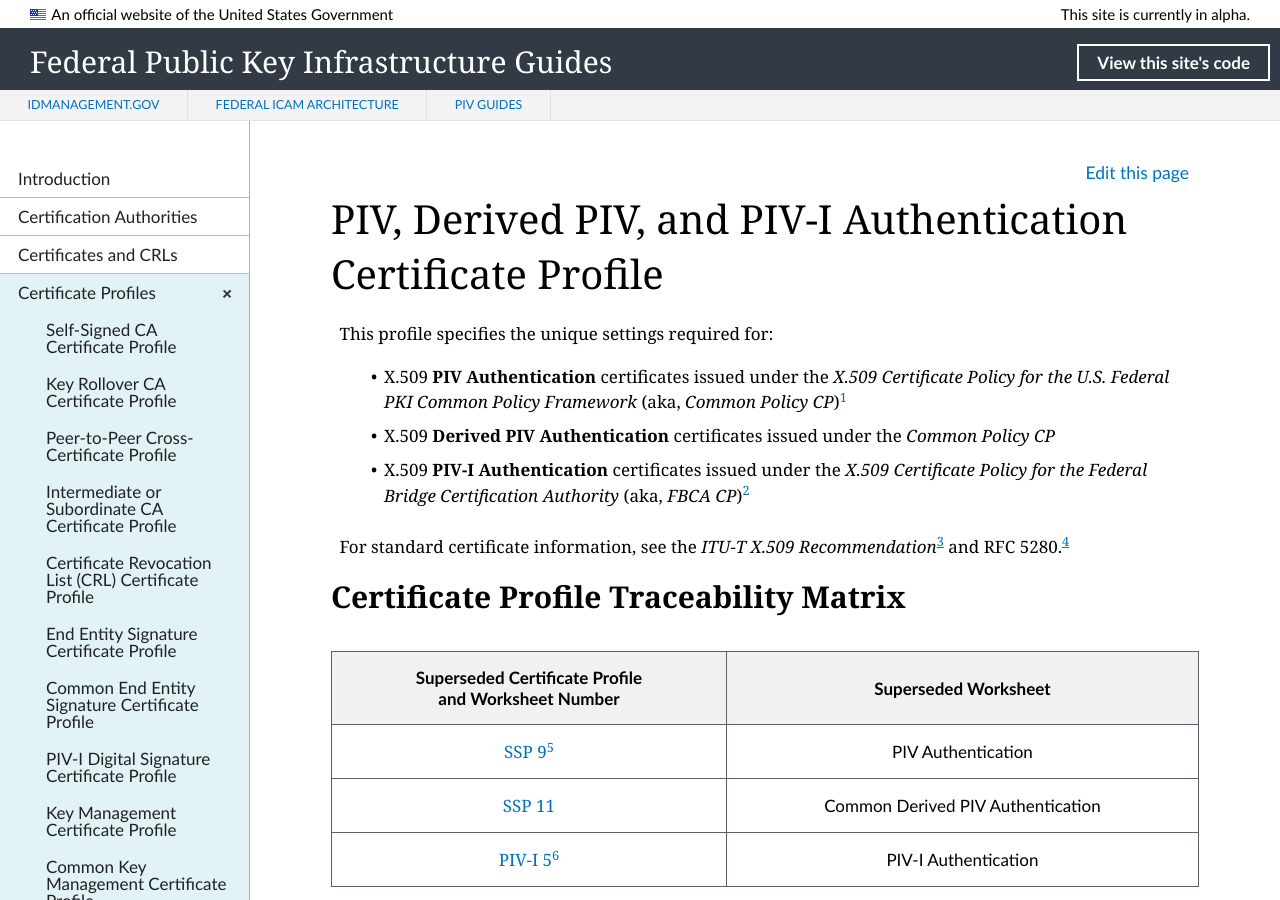
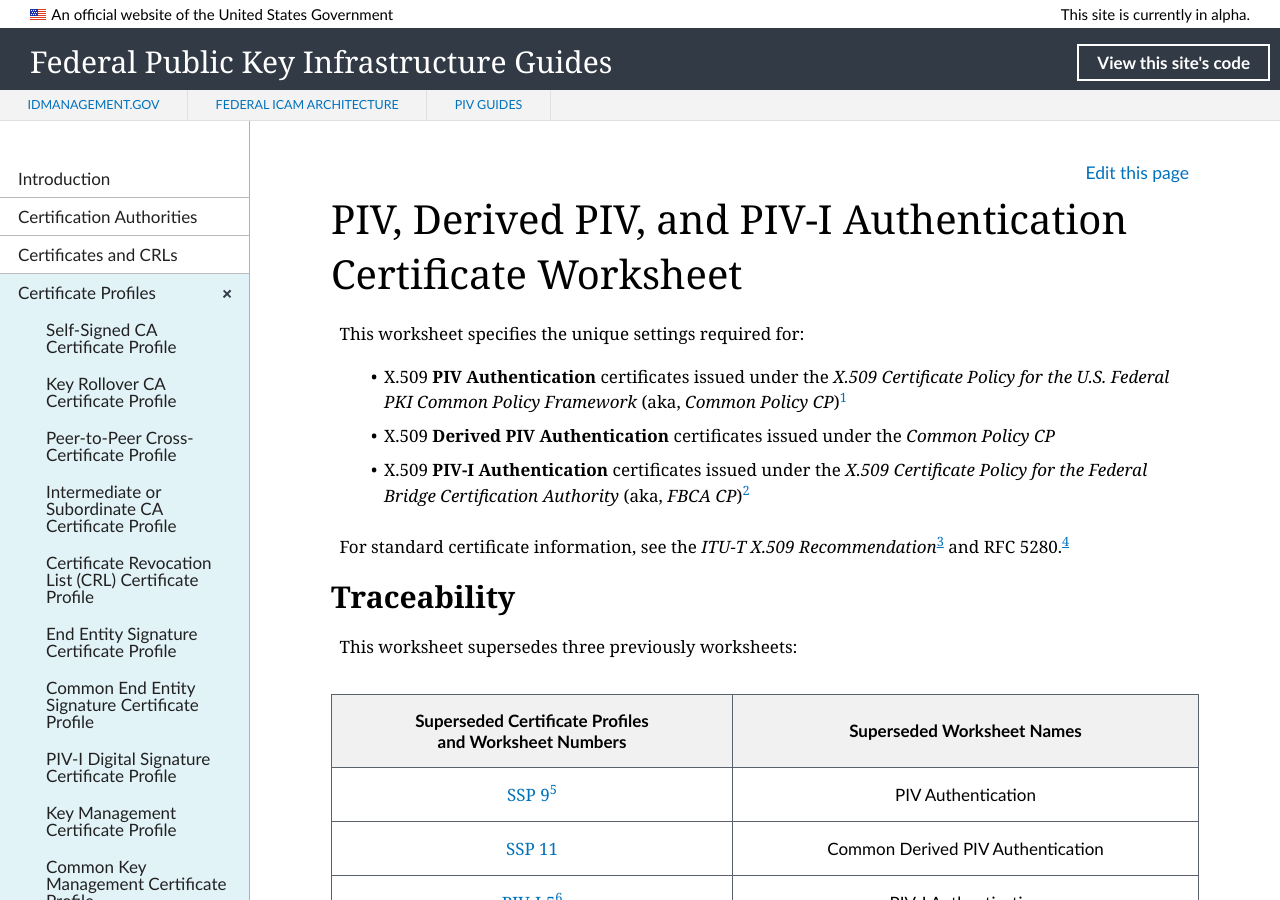
Before and after one commit to GSA/fpki-guides, a Jekyll site: the page built from _profiles/23_all_piv_auth.md, in a window 1280 px wide and 900 px high. Built offline with Jekyll 4.4.1, drawn with Linux system fonts in a browser that asks for light colours; nearby versions of some CDN libraries; library files that are not in the unit come from our copies; some of the changed text lies outside the part shown.

Commit message:
Update 23_all_piv_auth.md
Editorial and added intro sentences to extensions sections

```diff
--- a/_profiles/23_all_piv_auth.md
+++ b/_profiles/23_all_piv_auth.md
@@ -1,9 +1,9 @@
 ---
 layout: default
-title: PIV, Derived PIV, and PIV-I Authentication Certificate Profile
+title: PIV, Derived PIV, and PIV-I Authentication Certificate Worksheet
 permalink: profiles/allpivauth3/
 ---
-This profile specifies the unique settings required for:
+This worksheet specifies the unique settings required for:
 
 * X.509 **PIV Authentication** certificates issued under the _X.509 Certificate Policy for the U.S. Federal PKI Common Policy Framework_ (aka, _Common Policy CP_)<sup>[1](#1)</sup>
 * X.509 **Derived PIV Authentication** certificates issued under the _Common Policy CP_
@@ -11,9 +11,11 @@
 
 For standard certificate information, see the _ITU-T X.509 Recommendation_<sup>[3](#3)</sup> and RFC 5280.<sup>[4](#4)</sup>
 
-## Certificate Profile Traceability Matrix
+## Traceability
 
-|  **Superseded Certificate Profile<br>and Worksheet Number**  | **Superseded Worksheet** |
+This worksheet supersedes three previously worksheets:
+
+|  **Superseded Certificate Profiles<br>and Worksheet Numbers**  | **Superseded Worksheet Names** |
 | :----:| :----: |
 | [SSP 9](https://www.idmanagement.gov/wp-content/uploads/sites/1171/uploads/fpki-cert-profile-ssp.pdf){:target="_blank"}<sup>[5](#5)</sup>  |  PIV Authentication  |
 | [SSP 11](https://www.idmanagement.gov/wp-content/uploads/sites/1171/uploads/fpki-cert-profile-ssp.pdf){:target="_blank"}  |  Common Derived PIV Authentication  |
```
Also changed, not shown: other parts of _profiles/23_all_piv_auth.md (+7 -1 lines).
